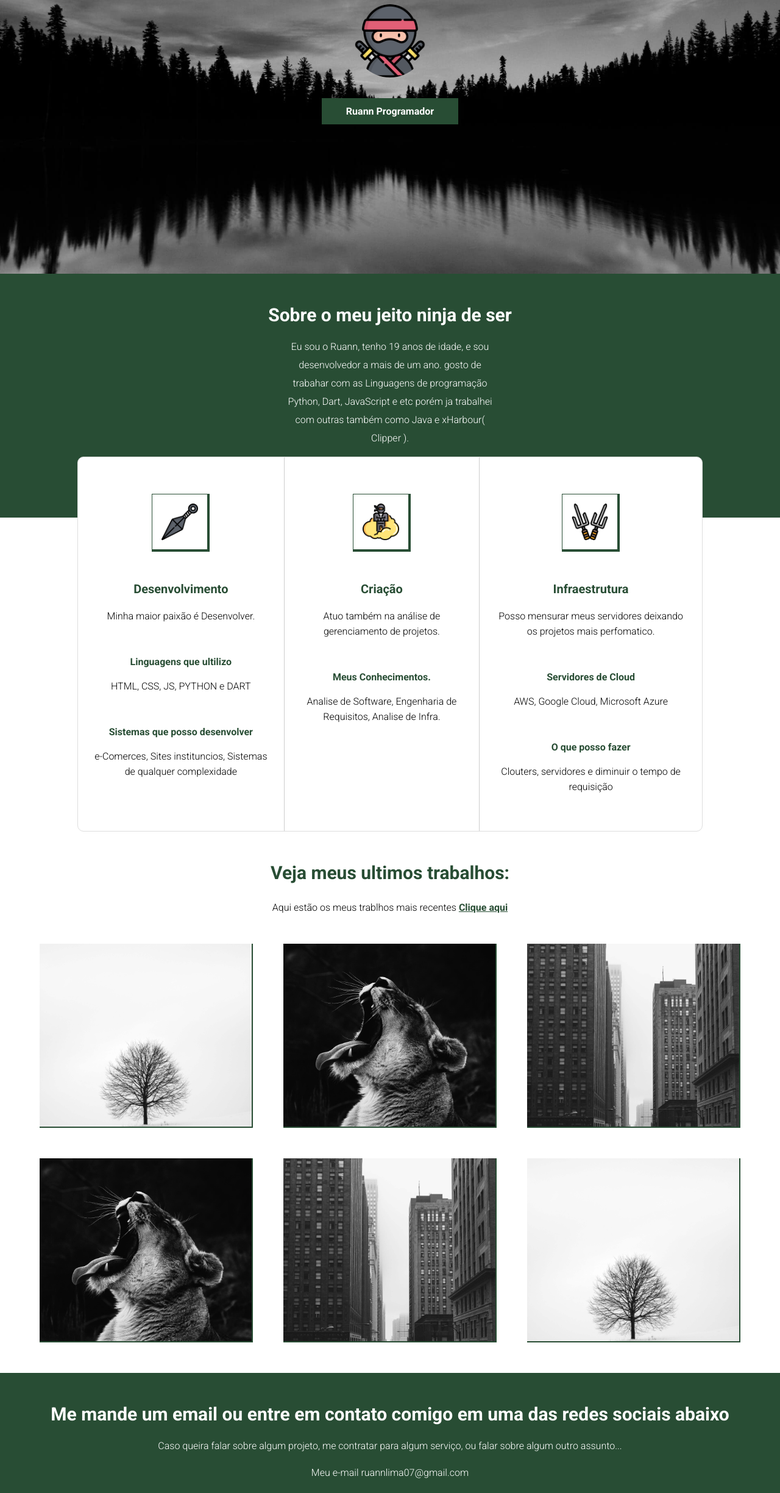
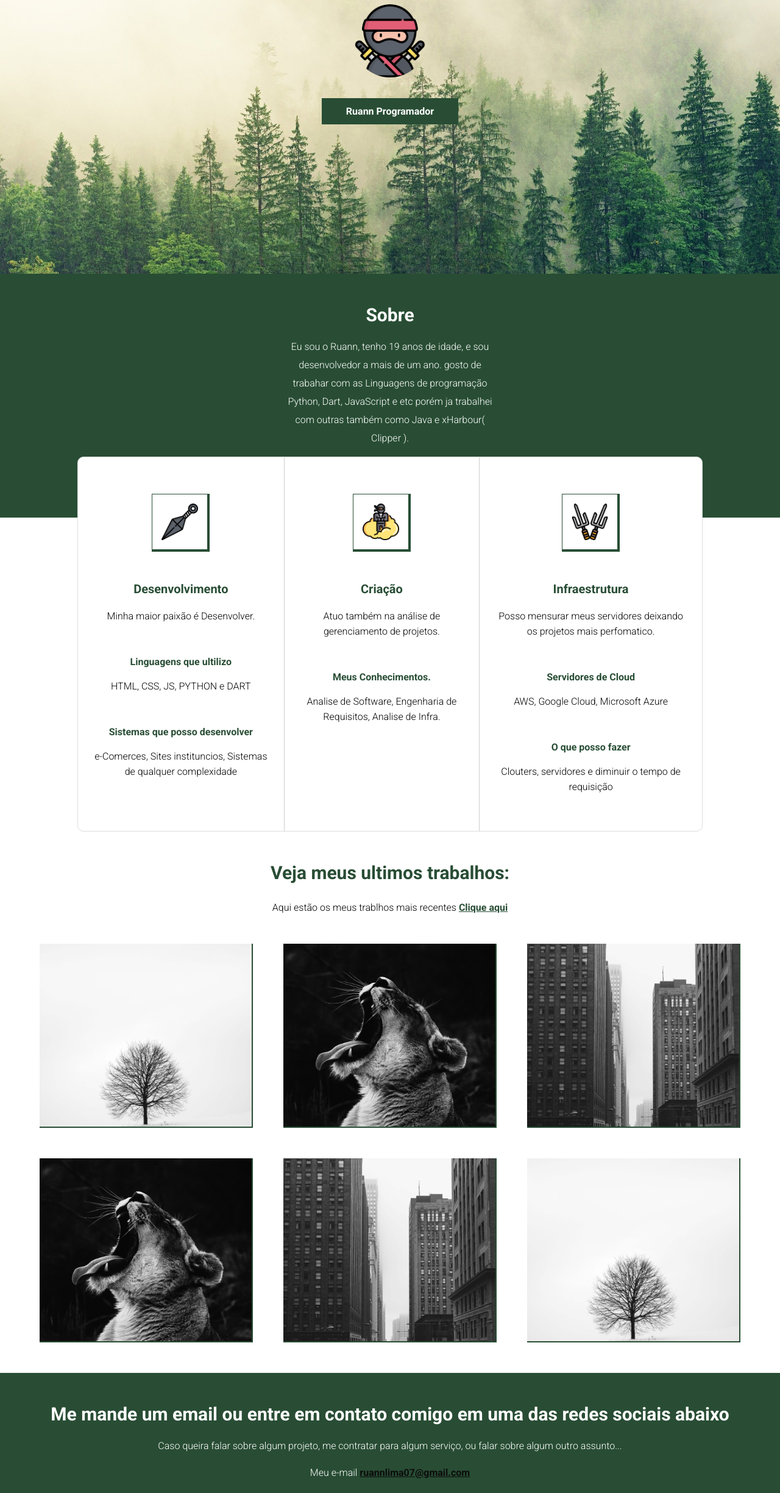
Before and after one commit to Ruann07/Ruann07.gihub.io, a plain HTML site: page index.html in a window 1280 px wide. Shown: the part 291-2740 px from the top of the page at 61% size. Drawn offline with Linux system fonts and the light colour scheme.

Commit message:
progress

```diff
--- a/css/style.css
+++ b/css/style.css
@@ -58,7 +58,7 @@ h2 {
 
 #main-banner {
     height: 70vh;
-    background-image: url('../img/bg-projeto.jpg');
+    background-image: url('../img/wallpaper.jpg');
     background-size: cover;
     padding-top: 15vh;
 }
@@ -68,7 +68,7 @@ h2 {
     margin-right: auto;
     margin-left: auto;
     text-align: center;
-    color: #FFF;
+    color: rgb(58, 58, 58);
     padding: 50px;
 }
 
@@ -84,6 +84,7 @@ h2 {
     background-color: #284d34;
     font-weight: bold;
     width: 200px;
+    color: rgb(255, 255, 255);
     margin-right: auto;
     margin-left: auto;
     padding: 12px;
@@ -218,6 +219,10 @@ h2 {
     background-image: url('../img/proj3.jpg');
 }
 
+#Contact-footer a {
+    font-weight: bold;
+    color: #0c0c0c;
+}
 /* footer */
 
 footer {
--- a/index.html
+++ b/index.html
@@ -17,13 +17,13 @@
             <nav>
                 <ul id="navbar-list">
                     <li>
-                        <a href="#"> Sobre </a>
+                        <a href="#about-section"> Sobre </a>
                     </li>
                     <li>
-                        <a href="#"> Projetos </a>
+                        <a href="#jobs-section"> Projetos </a>
                     </li>
                     <li>
-                        <a href="#"> Contato </a>
+                        <a href="#Contact-footer"> Contato </a>
                     </li>
                 </ul>
             </nav>
@@ -41,7 +41,7 @@
             <!--Banner Fim-->
             <!--About Inicio-->
             <section id="about-section">
-                <h2>Sobre o meu jeito ninja de ser</h2>
+                <h2>Sobre</h2>
                 <p>Eu sou o Ruann, tenho 19 anos de idade, e sou desenvolvedor a mais de um ano. gosto de trabahar com as Linguagens de programação Python, Dart, JavaScript e etc porém ja trabalhei com outras também como Java e xHarbour( Clipper ).</p>
             </section>
             <!--About Fim-->
@@ -96,11 +96,12 @@
         </section>
         <!--Jobs Fim-->
         <!--Footer Inicio-->
-        <footer>
+        <footer id="Contact-footer">
             <h2>Me mande um email ou entre em contato comigo em uma das redes sociais abaixo</h2>
             <p>Caso queira falar sobre algum projeto, me contratar para algum serviço, ou falar sobre algum outro assunto...</p>
-            <p>Meu e-mail ruannlima07@gmail.com </p>
+            <p>Meu e-mail <a href="">ruannlima07@gmail.com </a> </p>
             <a href="https://github.com/Ruann07" target="_blank"><img src="img/logo_github.png"></a>
+            <a href="https://www.linkedin.com/in/ruann-lima-623767143/" target="_blank"><img src="img/logo_linkedin_black.png"></a>
 
             <p>Desenvolvidor por <span class="detail">Francisco Ruann</span></p>
         </footer>
```
Also changed, not shown: img/logo_linkedin_black.png (added), img/wallpaper.jpg (added).
